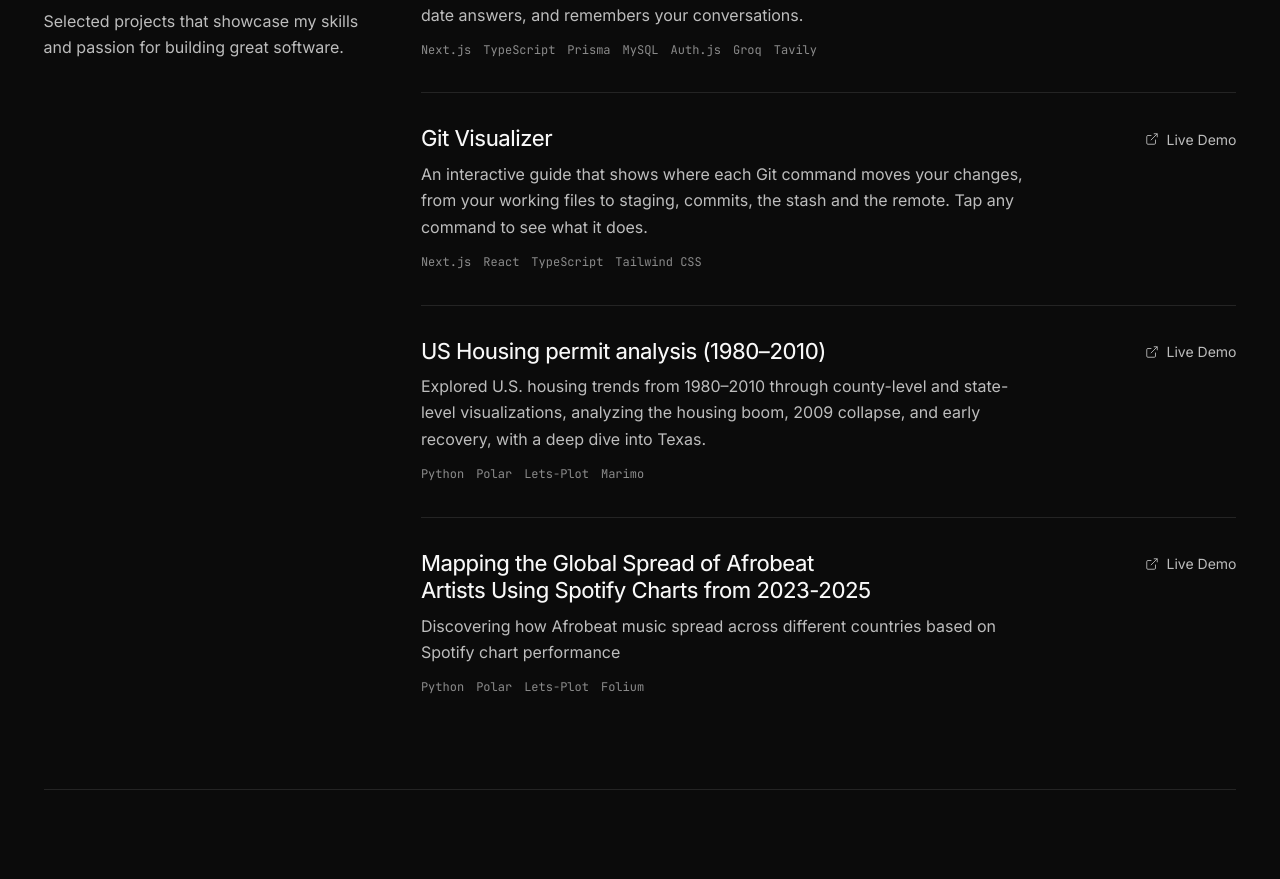
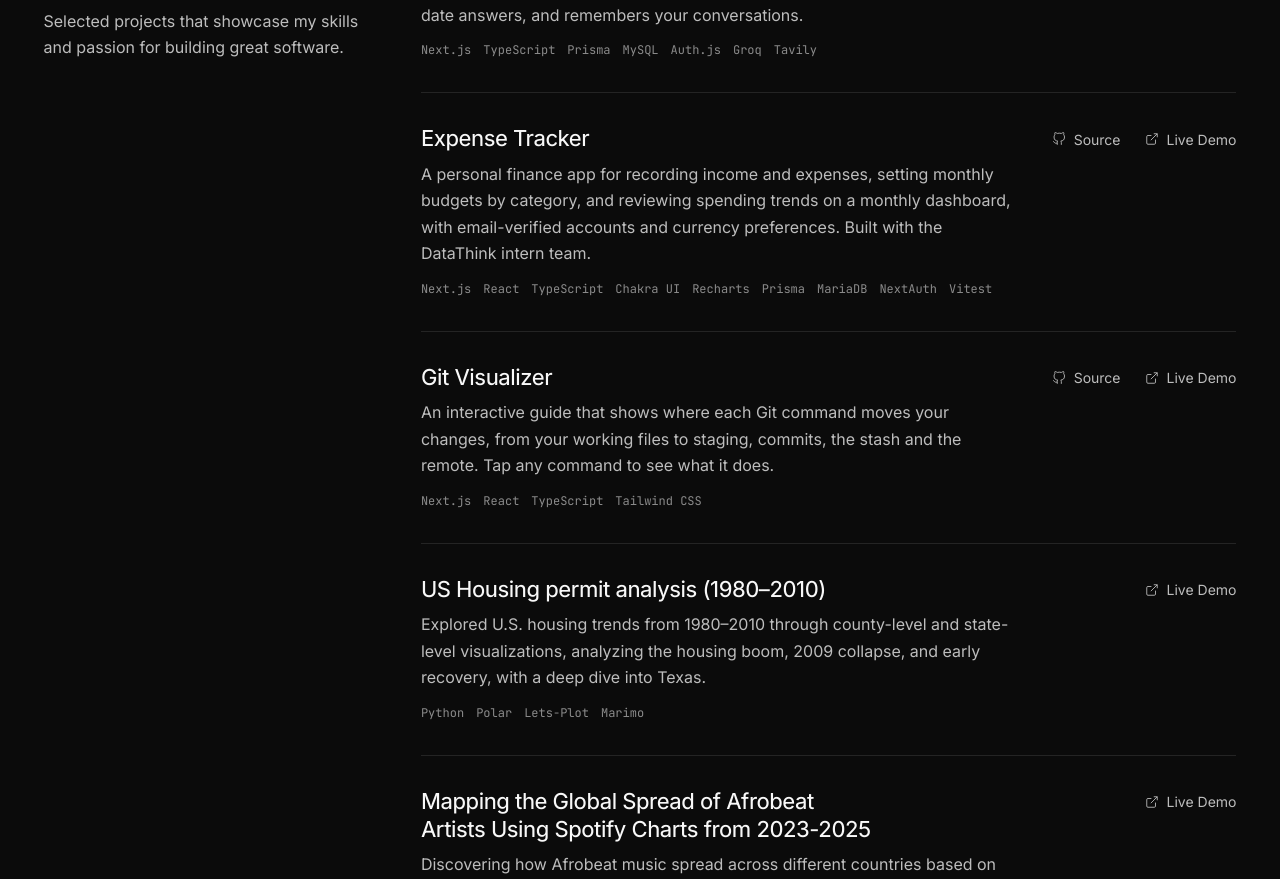
Before and after one commit to sydneyjnr/Sydney-Portfolio, a React (Vite) app: page / in a window 1280 px wide. Shown: the part 1263-2142 px from the top of the page. Built offline with nearby package versions, Linux system fonts and the light colour scheme.

Commit message:
Tweaked the project section

```diff
--- a/src/components/Projects.jsx
+++ b/src/components/Projects.jsx
@@ -6,10 +6,22 @@ const PROJECTS = [
     links: { live: 'https://sydney-six.vercel.app/' },
   },
   {
+    title: 'Expense Tracker',
+    description: 'A personal finance app for recording income and expenses, setting monthly budgets by category, and reviewing spending trends on a monthly dashboard, with email-verified accounts and currency preferences. Built with the DataThink intern team.',
+    tags: ['Next.js', 'React', 'TypeScript', 'Chakra UI', 'Recharts', 'Prisma', 'MariaDB', 'NextAuth', 'Vitest'],
+    links: {
+      live: 'https://expense-tracker-ashy-phi-40.vercel.app/',
+      github: 'https://github.com/femilabi/expense-tracker',
+    },
+  },
+  {
     title: 'Git Visualizer',
     description: 'An interactive guide that shows where each Git command moves your changes, from your working files to staging, commits, the stash and the remote. Tap any command to see what it does.',
     tags: ['Next.js', 'React', 'TypeScript', 'Tailwind CSS'],
-    links: { live: 'https://sydney-s-git-next-app-practice.vercel.app/' },
+    links: {
+      live: 'https://sydney-s-git-next-app-practice.vercel.app/',
+      github: 'https://github.com/sydneyjnr/Sydney-s-Git-Next-App-Practice',
+    },
   },
   {
     title: 'US Housing permit analysis (1980–2010)',
```
